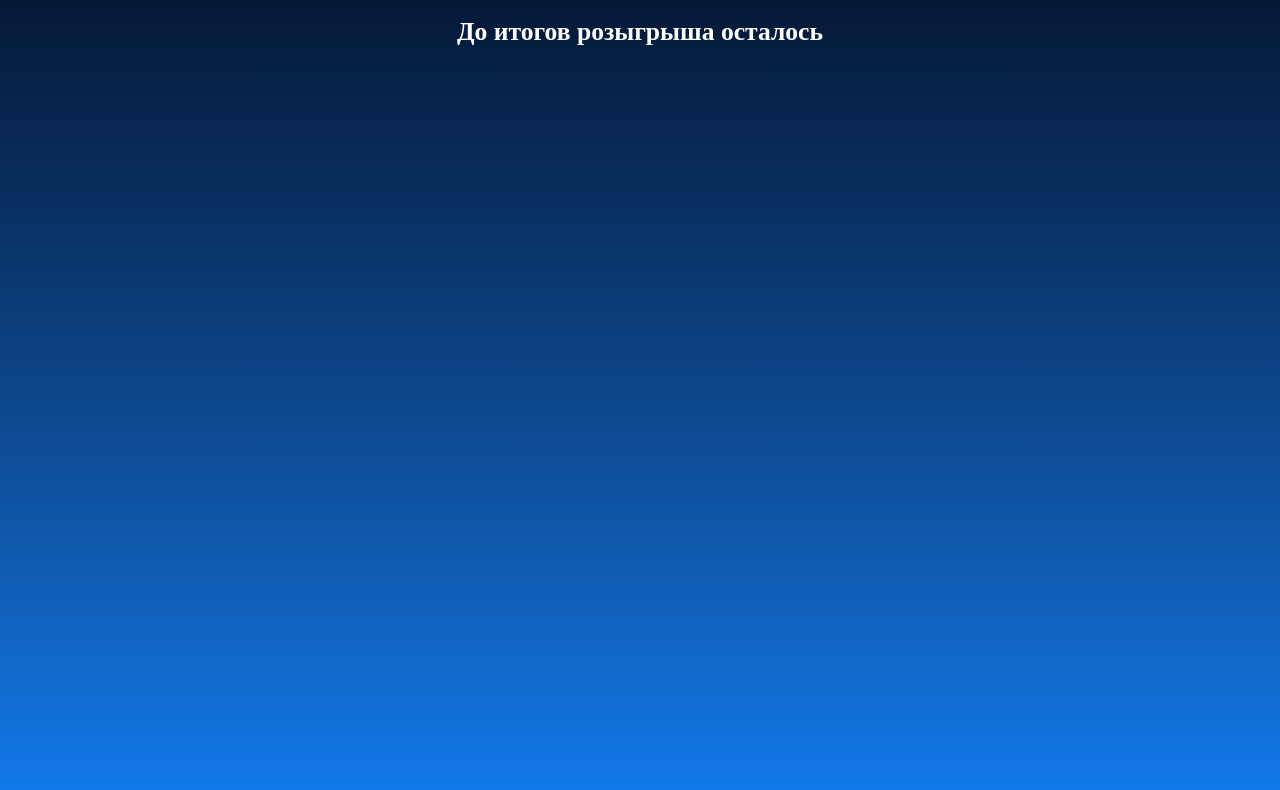
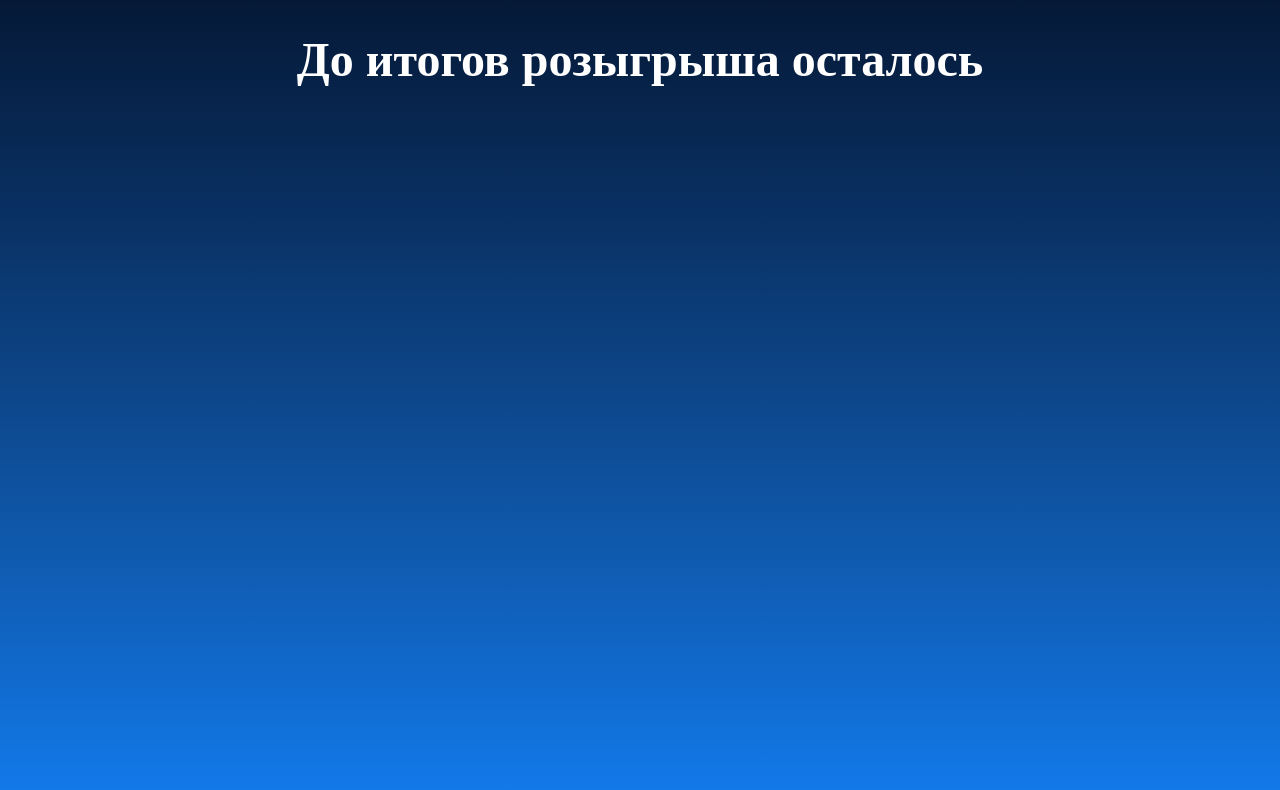
Before and after one commit to Multivarka/anon_giveaway, a plain HTML site: page index.html in a window 1280 px wide. Drawn offline with nearby package versions, Linux system fonts and the light colour scheme.

Commit message:
Update index.html

```diff
--- a/index.html
+++ b/index.html
@@ -12,7 +12,7 @@
 html{
     background: linear-gradient(to bottom, #051937, #092f60, #0d478b, #1060ba, #127aeb);
     background-attachment: fixed;
-    font-size: 1vw
+    font-size: 3vh;
 }
 
 .timer{
```
